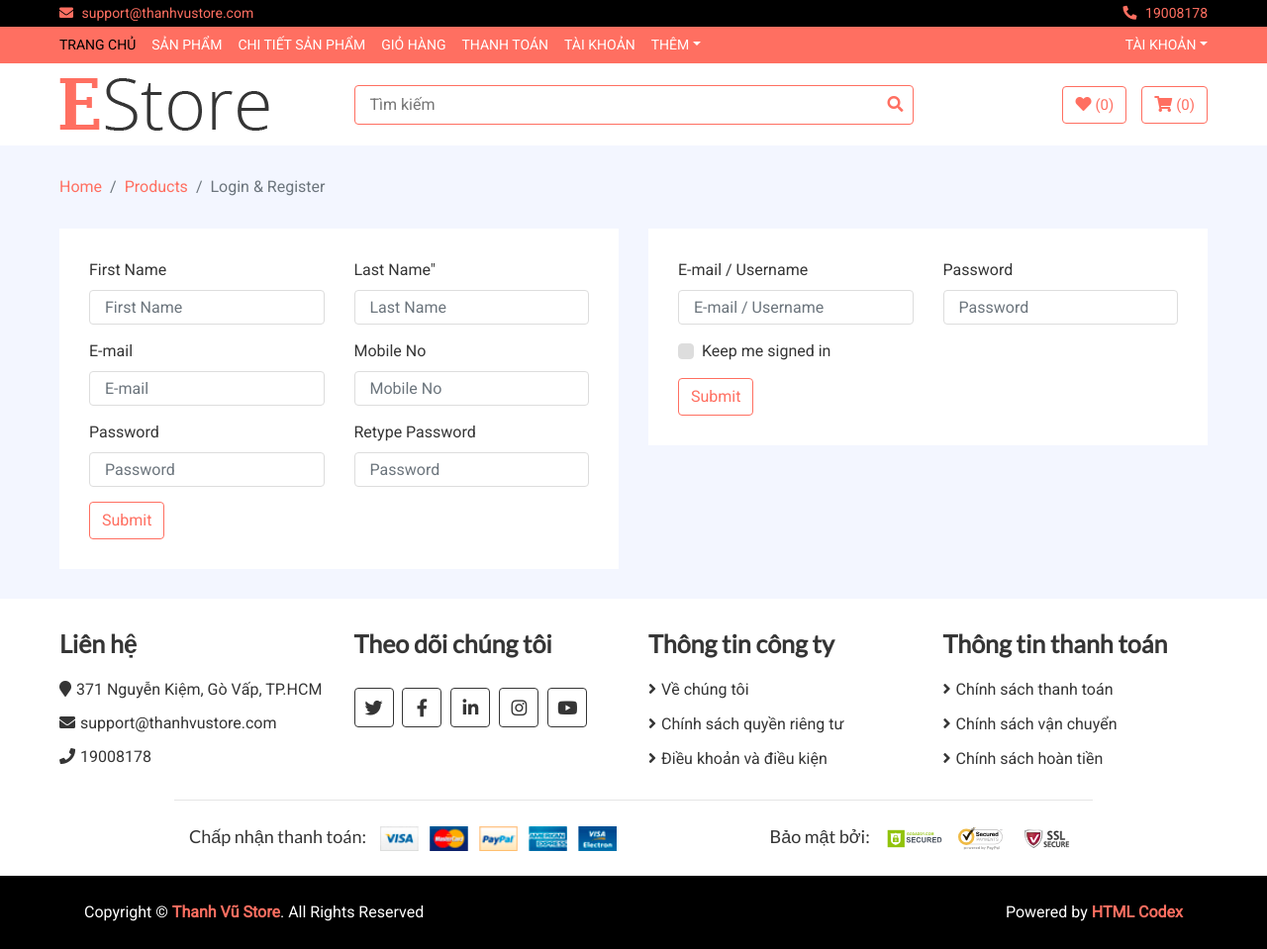
After one commit to quoctann/demowebstore, a Flask app: page /register in a window 1280 px wide. The commit adds this page. Shown: the whole page at 99% size. Run offline with Flask 2, Linux system fonts and the light colour scheme; some libraries are stand-ins or nearby versions.

Commit message:
login, creat rigister

```diff
--- a/webstore/main.py
+++ b/webstore/main.py
@@ -1,6 +1,7 @@
-from flask import render_template
-from webstore import app
+from flask import render_template, request, redirect, session, url_for
+from webstore import app, utils
 from webstore.models import Product
+from flask_login import logout_user, login_user
 
 
 
@@ -21,10 +22,10 @@ def product_detail():
     products = Product.query.filter(Product.category_id.startswith("1")).all()
     return render_template('product-detail.html', products=products)
 
-
-@app.route('/login')
-def login():
-    return render_template('login.html')
+#
+# @app.route('/login')
+# def login():
+#     return render_template('login.html')
 
 
 @app.route('/cart')
@@ -52,5 +53,61 @@ def wishlist():
     return render_template('wishlist.html')
 
 
+
+@app.route("/login", methods=["get", "post"])
+def login():
+    err_msg = ""
+    if request.method == 'POST':
+        username = request.form.get("username")
+        password = request.form.get("password")
+        user = utils.check_login(username=username, password=password)
+        if user:
+            login_user(user=user)
+            if "next" in request.args:
+                return redirect(request.args["next"])
+
+            return redirect(url_for('index'))
+        else:
+            err_msg = "Something wrong!!!"
+
+    return render_template("login.html", err_msg=err_msg)
+
+
+@app.route("/logout")
+def logout():
+    logout_user()
+
+    return redirect(url_for("index"))
+
+
+@app.route("/register", methods=["get", "post"])
+def register():
+    if session.get("user"):
+        return redirect(request.url)
+
+    err_msg = ""
+    if request.method == "POST":
+        name = request.form.get("name")
+        username = request.form.get("username")
+        password = request.form.get("password")
+        confirm = request.form.get("confirm")
+        if password.strip() != confirm.strip():
+            err_msg = "Mat khau khong khop"
+        else:
+            if utils.add_user(name=name, username=username, password=password):
+                return redirect(url_for("signin_user"))
+            else:
+                err_msg = "Something Wrong!!!"
+
+    return render_template("register.html", err_msg=err_msg)
+
+
+#
+# @login.user_loader
+# def get_user(user_id):
+#     return utils.get_user_by_id(user_id=user_id)
+#
+
+
 if __name__ == '__main__':
     app.run(debug=True, port=8000)
--- a/webstore/templates/bar_footer.html
+++ b/webstore/templates/bar_footer.html
@@ -82,7 +82,7 @@
                                 <a href="#" class="nav-link dropdown-toggle" data-toggle="dropdown">Tài khoản</a>
                                 <div class="dropdown-menu">
                                     <a href="#" class="dropdown-item">Đăng nhập</a>
-                                    <a href="#" class="dropdown-item">Đăng ký</a>
+                                    <a href="{{ url_for('register') }}" class="dropdown-item">Đăng ký</a>
                                 </div>
                             </div>
                         </div>
--- /dev/null
+++ b/webstore/templates/register.html
@@ -0,0 +1,79 @@
+{% extends 'bar_footer.html' %}
+
+{% block body %}
+        <!-- Breadcrumb Start -->
+        <div class="breadcrumb-wrap">
+            <div class="container-fluid">
+                <ul class="breadcrumb">
+                    <li class="breadcrumb-item"><a href="#">Home</a></li>
+                    <li class="breadcrumb-item"><a href="#">Products</a></li>
+                    <li class="breadcrumb-item active">Login & Register</li>
+                </ul>
+            </div>
+        </div>
+        <!-- Breadcrumb End -->
+
+        <!-- Login Start -->
+        <div class="login">
+            <div class="container-fluid">
+                <div class="row">
+                    <div class="col-lg-6">
+                        <div class="register-form">
+                            <div class="row">
+                                <div class="col-md-6">
+                                    <label>First Name</label>
+                                    <input class="form-control" type="text" placeholder="First Name">
+                                </div>
+                                <div class="col-md-6">
+                                    <label>Last Name"</label>
+                                    <input class="form-control" type="text" placeholder="Last Name">
+                                </div>
+                                <div class="col-md-6">
+                                    <label>E-mail</label>
+                                    <input class="form-control" type="text" placeholder="E-mail">
+                                </div>
+                                <div class="col-md-6">
+                                    <label>Mobile No</label>
+                                    <input class="form-control" type="text" placeholder="Mobile No">
+                                </div>
+                                <div class="col-md-6">
+                                    <label>Password</label>
+                                    <input class="form-control" type="text" placeholder="Password">
+                                </div>
+                                <div class="col-md-6">
+                                    <label>Retype Password</label>
+                                    <input class="form-control" type="text" placeholder="Password">
+                                </div>
+                                <div class="col-md-12">
+                                    <button class="btn">Submit</button>
+                                </div>
+                            </div>
+                        </div>
+                    </div>
+                    <div class="col-lg-6">
+                        <div class="login-form">
+                            <div class="row">
+                                <div class="col-md-6">
+                                    <label>E-mail / Username</label>
+                                    <input class="form-control" type="text" placeholder="E-mail / Username">
+                                </div>
+                                <div class="col-md-6">
+                                    <label>Password</label>
+                                    <input class="form-control" type="text" placeholder="Password">
+                                </div>
+                                <div class="col-md-12">
+                                    <div class="custom-control custom-checkbox">
+                                        <input type="checkbox" class="custom-control-input" id="newaccount">
+                                        <label class="custom-control-label" for="newaccount">Keep me signed in</label>
+                                    </div>
+                                </div>
+                                <div class="col-md-12">
+                                    <button class="btn">Submit</button>
+                                </div>
+                            </div>
+                        </div>
+                    </div>
+                </div>
+            </div>
+        </div>
+{% endblock %}
```
Also changed, not shown: webstore/models.py (+9 -0 lines), webstore/utils.py (added, +25 -0 lines).
